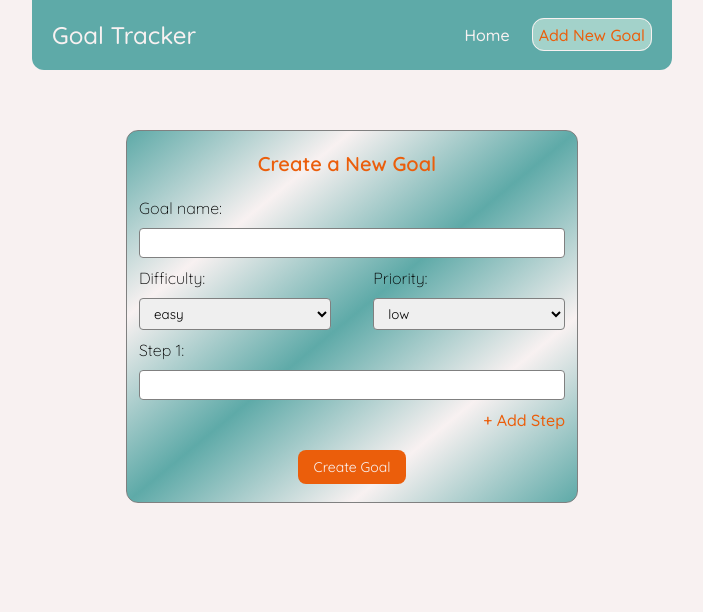
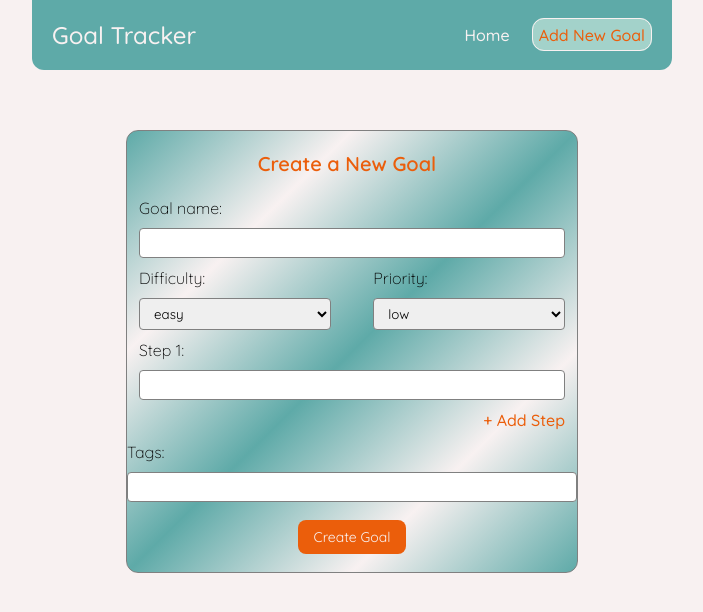
Before and after one commit to mikehoods/react-goalTracker-2.0-client, a React (Create React App) app: page /create in a window 1280 px wide. Shown: the top 612 px of the page, without its empty margins (288-991 px from the left). Built offline with nearby package versions, Linux system fonts and the light colour scheme.

Commit message:
Styled NotFound.js. Added tags input and display to CreateGoal.js.

```diff
--- a/data/db.json
+++ b/data/db.json
@@ -76,6 +76,25 @@
       "priority": "moderate",
       "category": "happiness",
       "id": 3
+    },
+    {
+      "title": "Testing Tags",
+      "difficulty": "easy",
+      "priority": "low",
+      "steps": [
+        {
+          "step": "Test tags",
+          "complete": false
+        }
+      ],
+      "achieved": false,
+      "tags": [
+        "tag",
+        "one",
+        "two",
+        "three"
+      ],
+      "id": 4
     }
   ]
 }
--- a/src/CreateGoal.js
+++ b/src/CreateGoal.js
@@ -1,64 +1,35 @@
 import { useState } from 'react';
 import { useHistory } from 'react-router-dom'
-// import { useForm, useFieldArray} from 'react-hook-form';
 
 const CreateGoal = () => {
     const [title, setTitle] = useState("");
     const [difficulty, setDifficulty] = useState("easy");
     const [priority, setPriority] = useState("low");
     const [step, setStep] = useState("");
+    const [tags, setTags] = useState([]);
+
     const [isPending, setIsPending] = useState(false);
     const history = useHistory();
 
-    // const StepList = () => {
-    //     const { control, register } = useForm();
-    //     const { fields, append, prepend, remove, swap, move, insert } = useFieldArray({
-    //       control, // control props comes from useForm (optional: if you are using FormContext)
-    //       name: "steps", // unique name for your Field Array
-    //       // keyName: "id", default to "id", you can change the key name
-    //     });
-
-    //     return (
-    //         <form>
-    //         <p>All steps</p>
-    //       {fields.map((field, index) => (
-    //         <input
-    //           key={field.id} // important to include key with field's id
-    //           {...register(`steps.${index}.value`)}
-    //           defaultValue={field.value} // make sure to include defaultValue
-    //         />
-    //       ))}
-
-    //       </form>
-    //     );
-    //   }
-
-        // const stepList =
-        // steps.map((step, index) => {
-        //     return (
-        //         <div key={index} className="input-field">
-        //             <label htmlFor="steps">Step {index+1}</label>
-        //             <div className="input-step">
-        //                 <input
-        //                     id="steps"
-        //                     type="text"
-        //                     value={step}
-        //                     onChange={(e) => {
-        //                         console.log(steps)
-        //                         setSteps(...steps, steps[index] = e.target.value)
-        //                         console.log(steps)
-        //                     }}
-        //                 />
-        //             </div>
-        //         </div>
-        //     )
-        // })
+    const handleAddTag = (e) => {
+        console.log("key:" + e.key)
+        const currentTag = e.target.value.replace(/[, ]+/g, "").trim()
+        if (e.key === ',' && currentTag) {
+            if (!tags.includes(currentTag)) {
+                setTags([...tags, currentTag])
+            }
+            e.target.value = ""
+        }
+        if (!currentTag) {
+            e.target.value = ""
+        }
+    }
 
     const handleSubmit = (e) => {
         e.preventDefault()
         const steps = [{ "step": step, "complete": false }]
         const achieved = false
-        const goal = { title, difficulty, priority, steps, achieved }
+        const goal = { title, difficulty, priority, steps, achieved, tags }
 
         setIsPending(true);
 
@@ -118,8 +89,19 @@ const CreateGoal = () => {
                     />
                     <p className="add-step">+ Add Step</p>
                 </div>
-                {/* {stepList}             */}
-                {/* <StepList /> */}
+                <label>Tags:</label>
+                <input
+                    type="text"
+                    id="add-tag"
+                    // value={tempTag}
+                    // onChange={(e) => setTempTag(e.target.value)}
+                    onKeyUp={handleAddTag}
+                />
+                <div className="tags">
+                    {tags.map((tag, index) => (
+                        <p key={index}>#{tag}</p>
+                    ))}
+                </div>
                 <div className="create-goal-footer">
                     {!isPending && <button>Create Goal</button>}
                     {isPending && <button disabled>Adding goal...</button>}
--- a/src/NotFound.js
+++ b/src/NotFound.js
@@ -5,7 +5,9 @@ const NotFound = () => {
         <div className="not-found">
             <h2>Sorry</h2>
             <p>That page cannot be found.</p>
-            <Link to="/">Back to homepage...</Link>
+            <div className="not-found-link">
+                <Link to="/">Back to homepage...</Link>
+            </div>
         </div>
     );
 }
--- a/src/index.css
+++ b/src/index.css
@@ -179,3 +179,35 @@ form .form-selectors {
   font-weight: 400;
   margin-bottom: 10px;
 }
+
+/* Not Found Styling */
+.not-found {
+  border: 1px solid grey;
+  border-radius: 12px;
+  margin-top: 30px;
+}
+.not-found h2 {
+  font-weight: 600;
+  text-align: center;
+  background-color: #EB5E0B;
+  color: #F8F1F1;
+  padding: 8px;
+  border-radius: 11px 11px 0 0;
+}
+.not-found p {
+  margin: 25px 0;
+  font-size: 18px;
+  padding: 10px;
+}
+.not-found a {
+  text-decoration: none;
+  color: #EB5E0B;
+  font-weight: 500;
+
+}
+.not-found-link {
+  text-align: right;
+  padding: 12px;
+  background-color: #A3D2CA;
+  border-radius: 0 0 11px 11px;
+}
```
